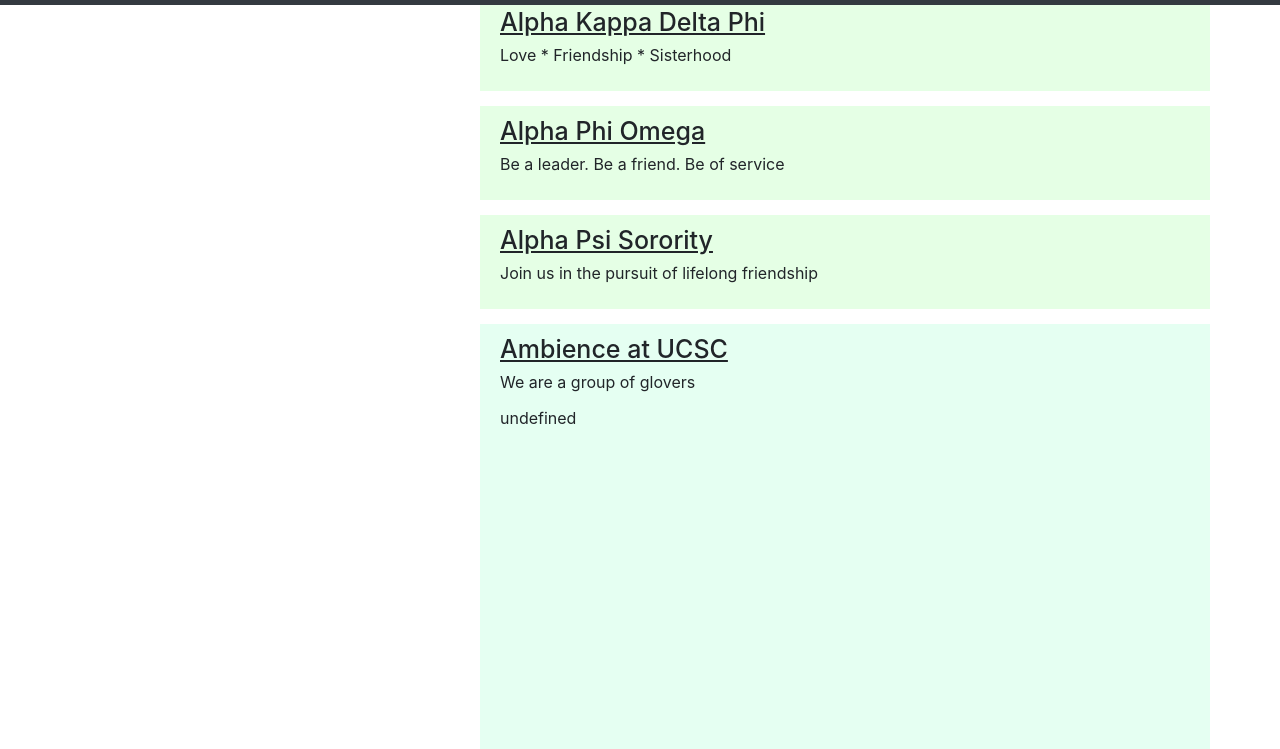
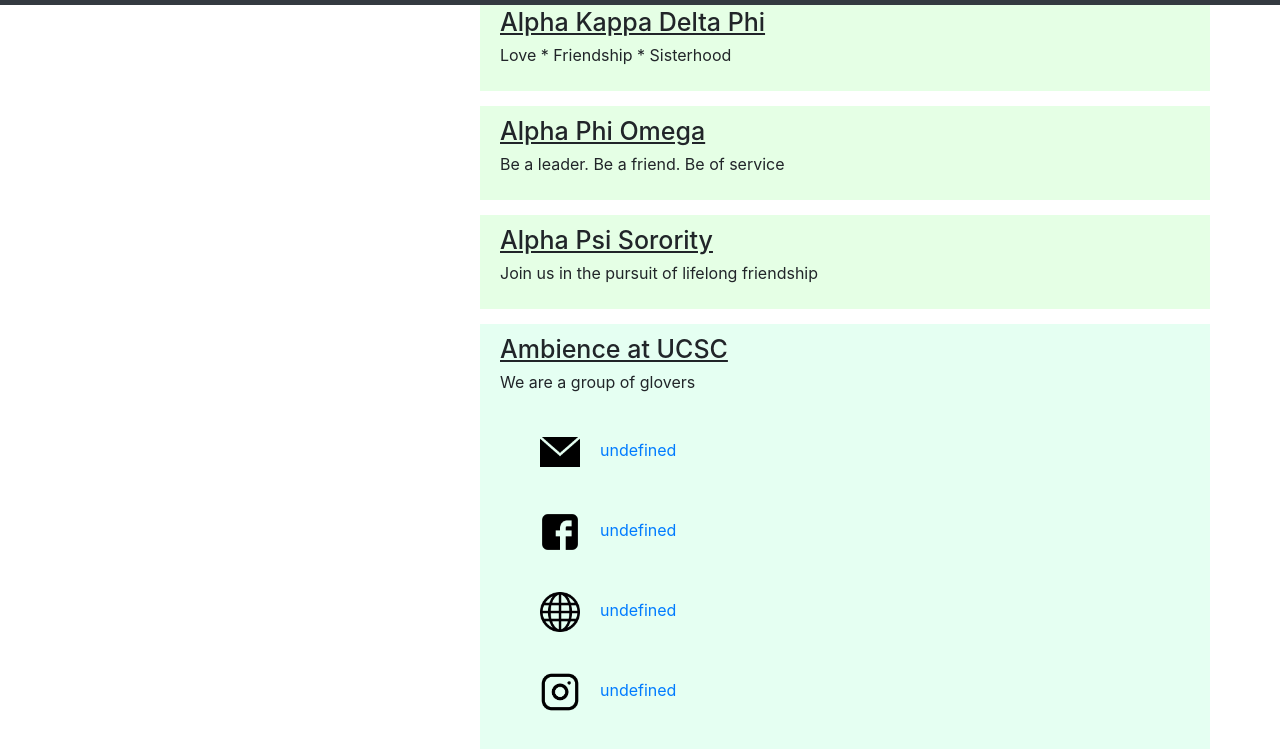
Before and after one commit to katekaho/clubs-for-slugs, a plain HTML site: page organizations.html in a window 1280 px wide. Both pictures are taken after a click on the element "Ambience at UCSC". Shown: the part 560-1309 px from the top of the page. Drawn offline with Linux system fonts and the light colour scheme.

Commit message:
Link social media and email for clubs

```diff
--- a/css/orgs.css
+++ b/css/orgs.css
@@ -23,8 +23,20 @@
   cursor: pointer;
 }
 
-.hidden-content {
-  height: 300px;
+.filterDiv .icons {
+  margin: 40px;
+}
+
+.icons {
+  margin: 20px;
+}
+
+.icons .a {
+  color: red;
+}
+
+.icon-pic {
+  margin-right: 20px;
 }
 
 .filterDiv.academic,
--- a/orgs.js
+++ b/orgs.js
@@ -4,7 +4,14 @@
       { name: 'Chemistry Club',
         category: 'academic',
         description: 'Learn about chemistry',
-        facebook: "" },
+        facebookUrl: "" ,
+        webUrl: "",
+        instagramUrl: "",
+        facebookName: "",
+        webName: "",
+        instagramName: "",
+        email: ""
+      },
 
       { name: 'Education for Sustainable Living Program (ESLP)',
         category: 'environmental',
@@ -37,7 +44,14 @@
       { name: 'Anthropology Society',
         category: 'academic',
         description:'student run organization, focuses on the extracurricular enhancement of the anthropology student experience',
-        facebook: "https://www.facebook.com/groups/ucscanthrosociety/about/"},
+        facebook: "https://www.facebook.com/groups/ucscanthrosociety/about/",
+        facebookUrl: "https://www.facebook.com/groups/ucscanthrosociety/about/" ,
+        webUrl: "https://anthro.ucsc.edu/about/anthro-society.html",
+        instagramUrl: "",
+        facebookName: "",
+        webName: "Anthro Society Page",
+        instagramName: "",
+        email: "" },
 
       { name: 'Association for Computing Machinery',
         category: 'academic',
@@ -136,6 +150,23 @@
       return a.name.localeCompare(b.name);
 })
 
+// Creates and formats image icon
+function createIcon(imgLink, actualLink, name) {
+  var iconDiv = document.createElement("div");
+  var link = document.createElement("img");
+  var a = document.createElement("a");
+  a.setAttribute("href", actualLink);
+  a.innerHTML = name;
+  iconDiv.classList.add("icons");
+  link.classList.add("icon-pic");
+  link.setAttribute("src", imgLink);
+  link.setAttribute("height", "40px");
+  iconDiv.appendChild(link);
+  iconDiv.appendChild(a);
+  hiddenInfo.appendChild(iconDiv);
+  return iconDiv;
+}
+
 // Creates div with name of each club
 for (var i = 0; i < clubs.length; i++) {
       // Div that contains club info
@@ -151,8 +182,12 @@
       para.innerHTML = clubs[i].description;
 
       var hiddenInfo = document.createElement("div");
-      hiddenInfo.innerHTML = clubs[i].facebook;
       hiddenInfo.classList.add("collapse");
+
+      var email = createIcon("img/emailLogo.png", clubs[i].email, clubs[i].email);
+      var facebook = createIcon("img/facebookLogo.png", clubs[i].facebookUrl, clubs[i].facebookName);
+      var web = createIcon("img/webLogo.png", clubs[i].webUrl, clubs[i].webName);
+      var instagram = createIcon("img/instagramLogo.png", clubs[i].instagramUrl, clubs[i].instagramName);
 
       // Creates accordion affect
       clubHeader.onclick = function(e){
```
Also changed, not shown: img/emailLogo.png (added), img/facebookLogo.png (added), img/instagramLogo.png (added), img/webLogo.png (added).
